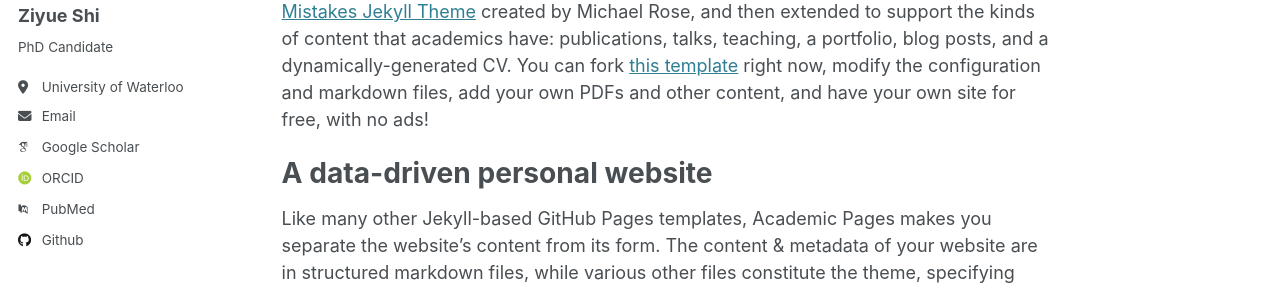
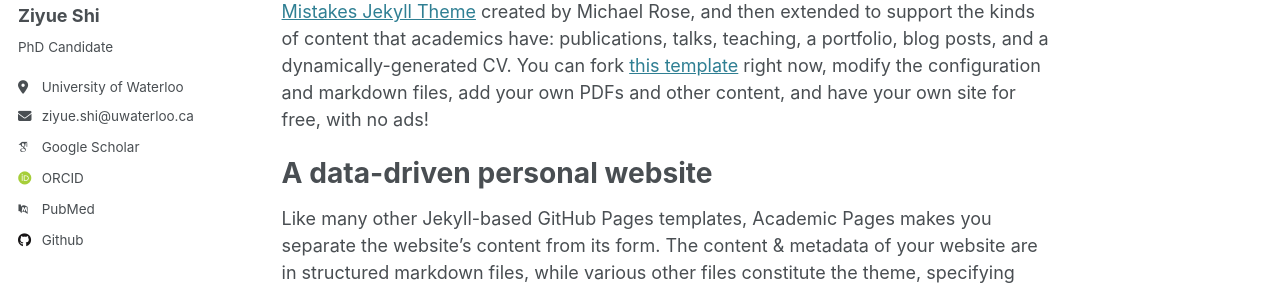
Before and after one commit to ZiyueSHI/ZiyueSHI.github.io, a Jekyll site: the page built from _pages/about.md, in a window 1280 px wide. Shown: the part 286-576 px from the top of the page. Built offline with Jekyll 4.4.1, drawn with Linux system fonts in a browser that asks for light colours; some web fonts are replaced.

Commit message:
Update ui-text.yml

```diff
--- a/_data/ui-text.yml
+++ b/_data/ui-text.yml
@@ -25,7 +25,7 @@ en: &DEFAULT_EN
   feed_label                 : "Feed"
   powered_by                 : "Powered by"
   website_label              : "Website"
-  email_label                : "Email"
+  email_label                : "ziyue.shi@uwaterloo.ca"
   recent_posts               : "Recent Posts"
   undefined_wpm              : "Undefined parameter words_per_minute at _config.yml"
   comment_form_info          : "Your email address will not be published. Required fields are marked"
```
